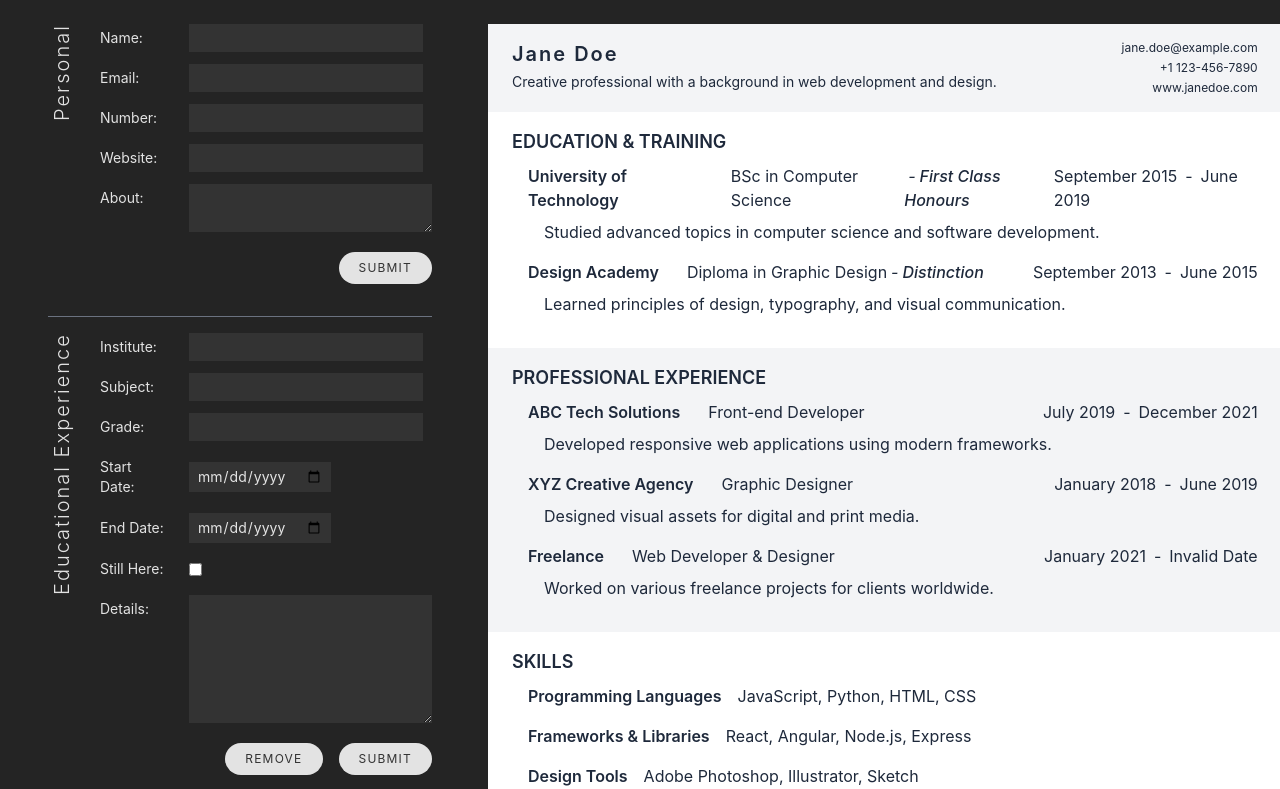
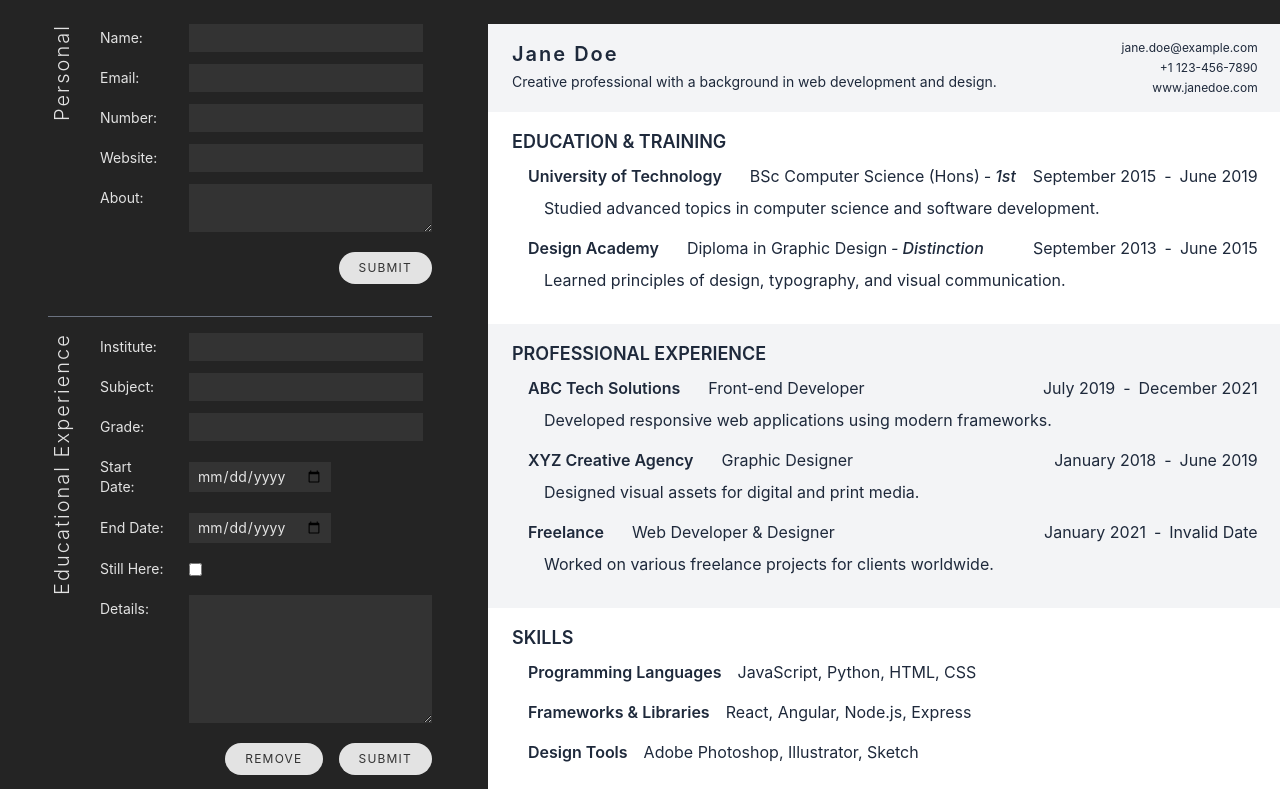
Before and after one commit to owen-addison/odin-react-cv-app, a React (Vite) app: page / in a window 1280 px wide. Shown: the top 789 px of the page. Built offline with nearby package versions, Linux system fonts and the light colour scheme.

Commit message:
[content] Change education details in dummyData

```diff
--- a/src/dummyData.js
+++ b/src/dummyData.js
@@ -11,10 +11,10 @@ export const dummyEducationalSections = [
   {
     id: '1',
     institute: 'University of Technology',
-    study: 'BSc in Computer Science',
+    study: 'BSc Computer Science (Hons)',
     startDate: '2015-09-01',
     endDate: '2019-06-30',
-    grade: 'First Class Honours',
+    grade: '1st',
     description:
       'Studied advanced topics in computer science and software development.',
     complete: true,
```
